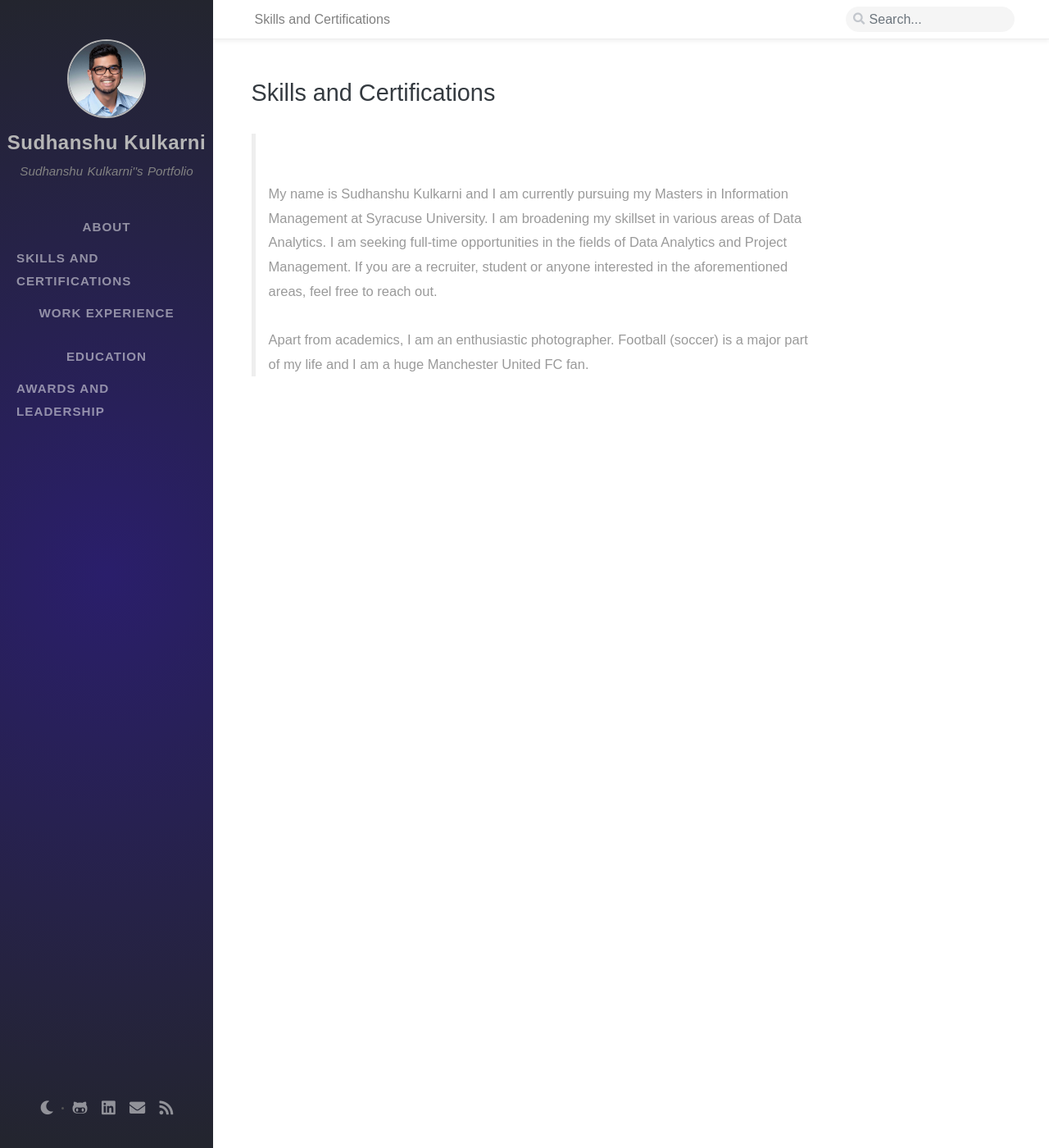
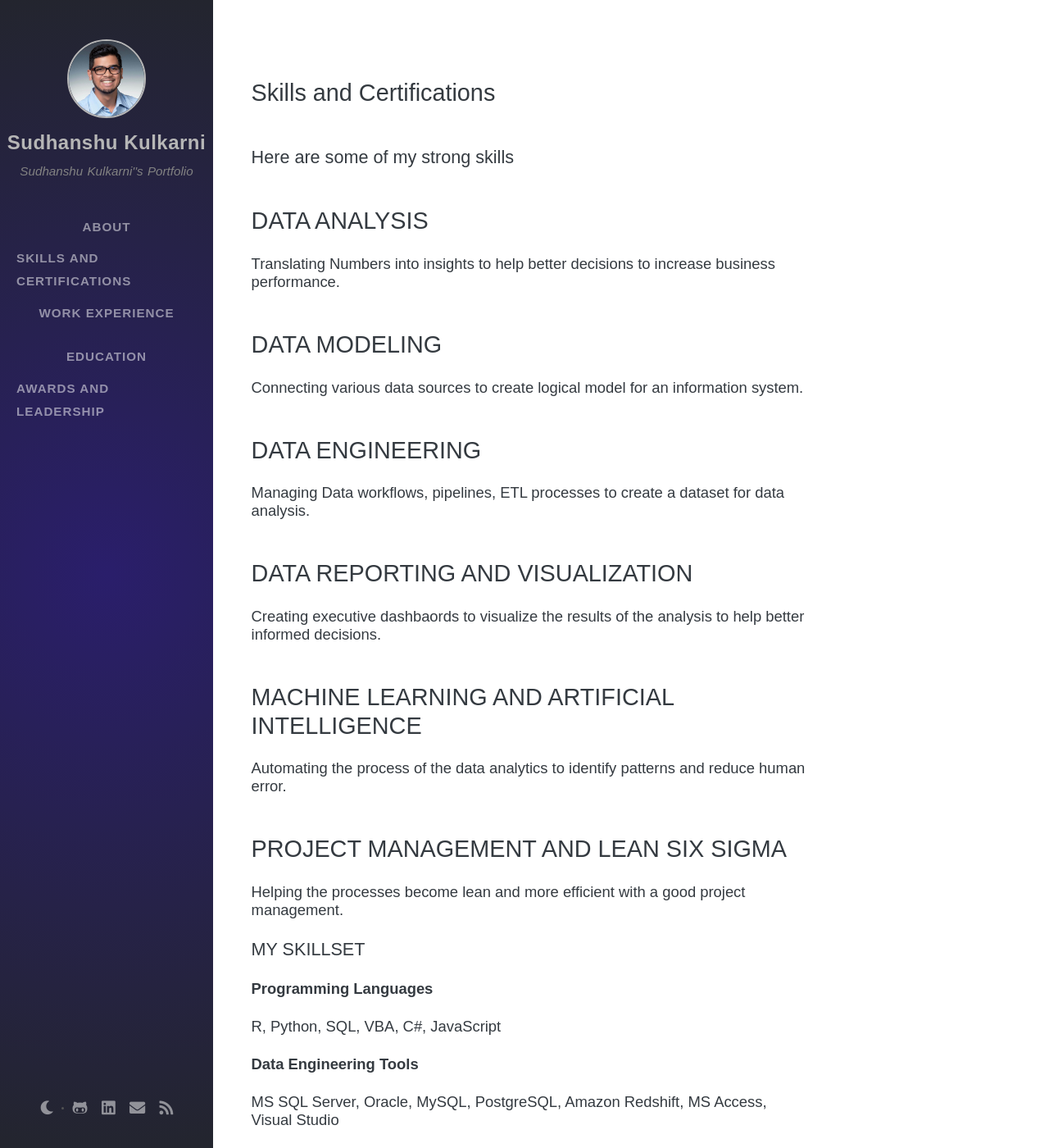
Before and after one commit to skulkarni218/skulkarni218.github.io, a Jekyll site: the page built from tabs/skills_certifications.md, in a window 1280 px wide and 1400 px high. Shown: the whole window at 82% size. Built offline with Jekyll 4.4.1, drawn with Linux system fonts in a browser that asks for light colours; nearby versions of some CDN libraries; some web fonts are replaced; comment, search, counter and statistics services are not loaded; some of the changed text lies outside the part shown.

Commit message:
Update skills_certifications.md

```diff
--- a/tabs/skills_certifications.md
+++ b/tabs/skills_certifications.md
@@ -8,5 +8,36 @@ title: Skills and Certifications
 # MIT License
 ---
 
-> <br> <br> My name is Sudhanshu Kulkarni and I am currently pursuing my Masters in Information Management at Syracuse University. I am broadening my skillset in various areas of Data Analytics. I am seeking full-time opportunities in the fields of Data Analytics and Project Management. If you are a recruiter, student or anyone interested in the aforementioned areas, feel free to reach out.
-<br> <br>Apart from academics, I am an enthusiastic photographer. Football (soccer) is a major part of my life and I am a huge Manchester United FC fan.
+## Here are some of my strong skills
+
+# DATA ANALYSIS
+#### Translating Numbers into insights to help better decisions to increase business performance.
+
+# DATA MODELING
+#### Connecting various data sources to create logical model for an information system.
+
+# DATA ENGINEERING
+#### Managing Data workflows, pipelines, ETL processes to create a dataset for data analysis.
+
+# DATA REPORTING AND VISUALIZATION
+#### Creating executive dashbaords to visualize the results of the analysis to help better informed decisions.
+
+# MACHINE LEARNING AND ARTIFICIAL INTELLIGENCE
+#### Automating the process of the data analytics to identify patterns and reduce human error.
+
+# PROJECT MANAGEMENT AND LEAN SIX SIGMA
+#### Helping the processes become lean and more efficient with a good project management.
+
+<h2 data-toc-skip>MY SKILLSET</h2>
+#### **Programming Languages**
+#### R, Python, SQL, VBA, C#, JavaScript
+#### **Data Engineering Tools**
+#### MS SQL Server, Oracle, MySQL, PostgreSQL, Amazon Redshift, MS Access, Visual Studio
+#### **Machine Learning Models**
+#### Linear Regression, Logistic Regression, KNN, Naïve Bayes, Support Vector Machine, Random Forest, K-Means
+#### **Visualization Tools**
+#### Tableau, Power BI, QlikView, Google Data Studio, SAS
+#### **BI and Statistical Tools:**
+#### MS Excel, Minitab, NumPy, Pandas, Matplotlib, Caret, SSIS, SSAS, SSRS
+#### **Project Management and Lean Six Sigma:**
+#### MS Project, Trello, Jira, Minitab, MS Visio, DMAIC (Define, Measure, Analysis, Improve, Control) Processes
```
